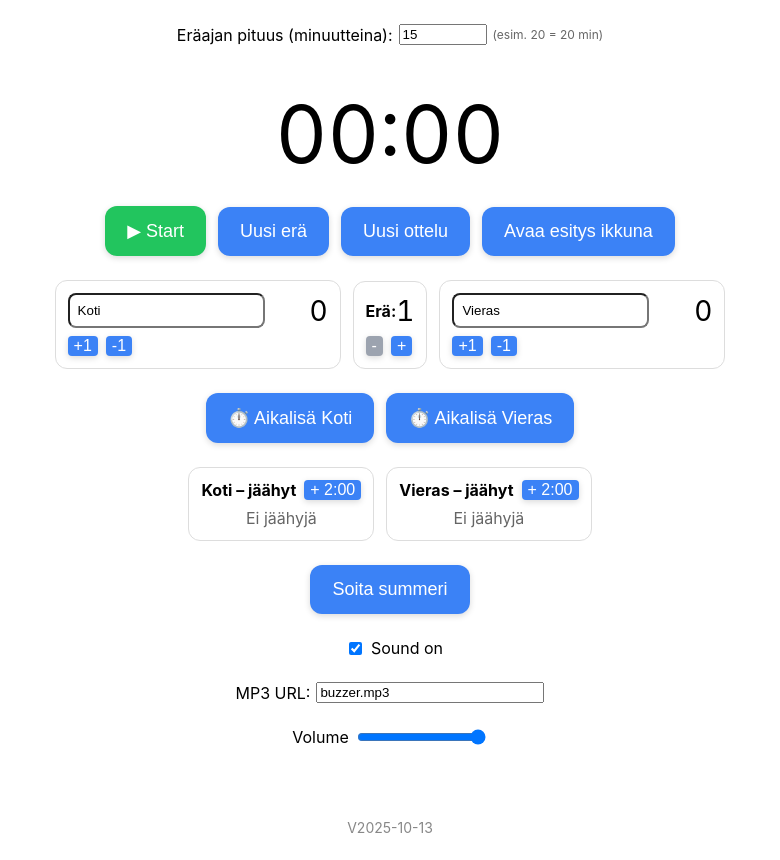
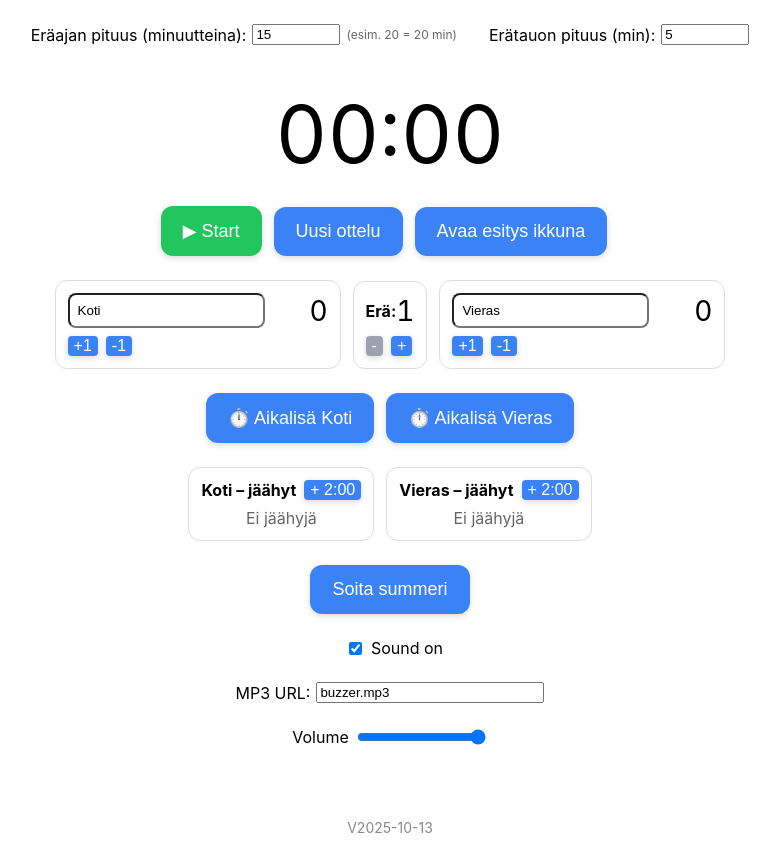
Before and after one commit to ikivela/tulostaulu, a React (Create React App) app: page / in a window 1280 px wide. Shown: the whole page, without its empty margins (250-1030 px from the left). Built offline with nearby package versions, Linux system fonts and the light colour scheme.

Commit message:
Added intermission time

```diff
--- a/src/App.css
+++ b/src/App.css
@@ -36,3 +36,8 @@
     transform: rotate(360deg);
   }
 }
+
+@keyframes pulse {
+  0% { box-shadow: 0 0 16px 4px #f59e42; }
+  100% { box-shadow: 0 0 32px 8px #f59e42; }
+}
--- a/src/App.js
+++ b/src/App.js
@@ -1,8 +1,7 @@
+  // Modal state for new match dialog
 import React, { useEffect, useMemo, useReducer, useRef, useState } from "react";
-
 /**
  * Scoreboard with operator & public view (no backend)
- * - Game clock (mm:ss), periods (1–4), goals, buzzer
  * - MP3 sound on end
  * - Cross-tab sync (BroadcastChannel / localStorage)
  * - NEW: Team-specific penalties (2:00 countdown), max 2 concurrent per team
@@ -35,6 +34,7 @@ const initialState = {
   },
   timeout: { active: false, team: null, seconds: 30 },
   timeoutsUsed: { home: false, guest: false },
+  breakActive: false,
   // monotonic revision to avoid echo loops
   rev: 0,
 };
@@ -46,7 +46,7 @@ function reducer(state, action) {
       return { ...state, periodDuration: duration };
     }
     case "TICK": {
-      // Tick either main game clock (when running) OR timeout (when active)
+      // Tick either main game clock (when running) OR timeout (when active) OR break
       const timeoutActive = !!(state.timeout && state.timeout.active);
       if (!(state.running || timeoutActive)) return state;
 
@@ -58,6 +58,26 @@ function reducer(state, action) {
           return { ...state, timeout: { active: false, team: null, seconds: 30 }, rev: state.rev + 1 };
         }
         return { ...state, timeout };
+      }
+
+      // Break logic
+      if (state.breakActive) {
+        const nextSeconds = Math.max(0, state.seconds - 1);
+        if (nextSeconds === 0) {
+          // Break finished, reset breakActive and stop clock
+            const nextPeriod = clamp((state.period ?? 1) + 1, 1, 4);
+            return {
+              ...state,
+              seconds: 0,
+              period: nextPeriod,
+              running: false,
+              breakActive: false,
+              direction: "up",
+              timeoutsUsed: { home: false, guest: false },
+              rev: state.rev + 1
+            };
+        }
+        return { ...state, seconds: nextSeconds };
       }
 
       // Otherwise tick the main game clock
@@ -156,15 +176,16 @@ function reducer(state, action) {
         rev: state.rev + 1
       };
     }
-    case "SET_PERIOD": {
-      const p = clamp(Number(action.to) || 1, 1, 4);
+
+    case "START_BREAK": {
+      const minutes = Math.max(1, Number(action.minutes) || 5);
       return {
         ...state,
-        period: p,
-        running: false,
-        direction: "up",
-        timeoutsUsed: { home: false, guest: false },
-        rev: state.rev + 1
+        seconds: minutes * 60,
+        running: true,
+        direction: "down",
+        breakActive: true,
+        rev: state.rev + 1,
       };
     }
 
@@ -353,7 +374,7 @@ function useEndOfTimeSound(state, { enabled = true, onlyOperator = true, src, vo
     const timeoutActive = !!(state.timeout && state.timeout.active);
     const timeoutEndedNow = prevTimeoutActive.current && !timeoutActive;
 
-    // Soitetaan summeri vain kun aikalisä päättyy, ei kun se alkaa
+    // Soitetaan summeri kun erä päättyy, aikalisä päättyy, tai erätauko päättyy
     if (hitMainEnd && playedForRev.current !== state.rev) {
       playedForRev.current = state.rev;
       play();
@@ -361,14 +382,18 @@ function useEndOfTimeSound(state, { enabled = true, onlyOperator = true, src, vo
     if (timeoutEndedNow && prevTimeoutTeam.current !== null) {
       play();
     }
+    if (state.breakActive === false && prevTimeoutActive.current === true && state.seconds === 0) {
+      play();
+    }
 
     prevTimeoutActive.current = timeoutActive;
     prevTimeoutTeam.current = state.timeout && state.timeout.active ? state.timeout.team : null;
-    }, [state.seconds, state.direction, state.rev, state.timeout, enabled, isOperator, onlyOperator, play, state.periodDuration]);
+    }, [state.seconds, state.direction, state.rev, state.timeout, state.breakActive, enabled, isOperator, onlyOperator, play, state.periodDuration]);
 }
 
 // ---------- Views ----------
 function OperatorView(props) {
+  const [showNewMatchModal, setShowNewMatchModal] = useState(false);
   const { state, dispatch, soundOn, setSoundOn, soundUrl, setSoundUrl, volume, setVolume } = props;
   const canAddHomePenalty = !state.running && state.penalties.home.length < 2;
   const canAddGuestPenalty = !state.running && state.penalties.guest.length < 2;
@@ -376,6 +401,20 @@ function OperatorView(props) {
   // Versionumero muodossa V{vvvv-kk-pp}
   const today = new Date();
   const version = `V${today.getFullYear()}-${String(today.getMonth()+1).padStart(2,"0")}-${String(today.getDate()).padStart(2,"0")}`;
+
+  // Detect if period is finished (clock stopped at end)
+  const periodSeconds = state.periodDuration * 60;
+  const periodFinished = !state.running && !state.breakActive && ((state.direction === "down" && state.seconds === 0) || (state.direction === "up" && state.seconds === periodSeconds));
+
+  // Break duration state
+  const [breakMinutes, setBreakMinutes] = useState(5);
+  // Modal state for break dialog
+  const [showBreakModal, setShowBreakModal] = useState(false);
+  useEffect(() => {
+    if (periodFinished) {
+      setShowBreakModal(true);
+    }
+  }, [periodFinished]);
 
   return (
     <div
@@ -390,7 +429,7 @@ function OperatorView(props) {
         position: "relative",
       }}
     >
-      <div style={{ marginBottom: 16 }}>
+      <div style={{ marginBottom: 16, display: "flex", gap: 32 }}>
         <label style={{ display: "inline-flex", alignItems: "center", gap: 6 }}>
           Eräajan pituus (minuutteina):
           <input
@@ -402,6 +441,17 @@ function OperatorView(props) {
             style={{ width: 80 }}
           />
           <span style={{ fontSize: 12, color: '#666' }}>(esim. 20 = 20 min)</span>
+        </label>
+        <label style={{ display: "inline-flex", alignItems: "center", gap: 6 }}>
+          Erätauon pituus (min):
+          <input
+            type="number"
+            min={1}
+            max={60}
+            value={breakMinutes}
+            onChange={e => setBreakMinutes(Math.max(1, Math.min(60, Number(e.target.value) || 5)))}
+            style={{ width: 80 }}
+          />
         </label>
       </div>
       <div style={{ fontSize: 80, fontVariantNumeric: "tabular-nums" }}>{formatMMSS((state.timeout && state.timeout.active) ? state.timeout.seconds : state.seconds)}</div>
@@ -425,48 +475,70 @@ function OperatorView(props) {
           </button>
         ) : (
           <button
-            disabled={state.timeout && state.timeout.active}
+            disabled={(state.timeout && state.timeout.active) || periodFinished}
             onClick={() => dispatch({ type: "START" })}
             style={{
               padding: "14px 22px",
               fontSize: 18,
-              background: (state.timeout && state.timeout.active) ? "#9ca3af" : "#22c55e",
+              background: ((state.timeout && state.timeout.active) || periodFinished) ? "#9ca3af" : "#22c55e",
               color: "#fff",
               border: "none",
               borderRadius: 12,
               boxShadow: "0 2px 6px rgba(0,0,0,0.15)",
-              cursor: (state.timeout && state.timeout.active) ? "not-allowed" : "pointer",
+              cursor: ((state.timeout && state.timeout.active) || periodFinished) ? "not-allowed" : "pointer",
             }}
             title="Käynnistä pelikello"
           >
             ▶ Start
           </button>
         )}
+        {/* Uusi erä -nappi poistettu, erätauon jälkeen siirrytään automaattisesti seuraavaan erään */}
+      {showBreakModal && (
+        <div style={{
+          position: "fixed",
+          top: 0,
+          left: 0,
+          width: "100vw",
+          height: "100vh",
+          background: "rgba(0,0,0,0.35)",
+          display: "flex",
+          alignItems: "center",
+          justifyContent: "center",
+          zIndex: 9999,
+        }}>
+          <div style={{
+            background: "#fff",
+            padding: "32px 40px",
+            borderRadius: 16,
+            boxShadow: "0 4px 32px #0002",
+            textAlign: "center",
+            minWidth: 320,
+          }}>
+            <div style={{ fontSize: 24, fontWeight: 600, marginBottom: 18 }}>Erä pelattu!</div>
+            <div style={{ fontSize: 18, marginBottom: 28 }}>Aloitetaanko erätauko? ({breakMinutes} minuuttia)</div>
+            <button
+              style={{
+                padding: "12px 32px",
+                fontSize: 18,
+                background: "#22c55e",
+                color: "#fff",
+                border: "none",
+                borderRadius: 10,
+                fontWeight: 600,
+                cursor: "pointer",
+              }}
+              onClick={() => {
+                // Start break: set clock to breakMinutes, direction down, running true
+                props.dispatch({ type: "START_BREAK", minutes: breakMinutes });
+                setShowBreakModal(false);
+              }}
+            >Ok</button>
+          </div>
+        </div>
+      )}
         <button
           disabled={state.running}
-          onClick={() => {
-            if (window.confirm("Aloitetaanko uusi erä?")) {
-              dispatch({ type: "RESET_CLOCK" });
-            }
-          }}
-          style={{
-              padding: "14px 22px",
-              fontSize: 18,
-              background: state.running ? "#9ca3af" : "#3b82f6",
-              color: "#fff",
-              border: "none",
-              borderRadius: 12,
-              boxShadow: "0 2px 6px rgba(0,0,0,0.15)",
-              cursor: state.running ? "not-allowed" : "pointer",
-            }}
-        >Uusi erä</button>
-        <button
-          disabled={state.running}
-          onClick={() => {
-            if (window.confirm("Aloitetaanko uusi ottelu?")) {
-              dispatch({ type: "RESET_ALL" });
-            }
-          }}
+          onClick={() => setShowNewMatchModal(true)}
           style={{
               padding: "14px 22px",
               fontSize: 18,
@@ -477,6 +549,63 @@ function OperatorView(props) {
               boxShadow: "0 2px 6px rgba(0,0,0,0.15)",
               cursor: state.running ? "not-allowed" : "pointer",
             }}>Uusi ottelu</button>
+
+      {showNewMatchModal && (
+        <div style={{
+          position: "fixed",
+          top: 0,
+          left: 0,
+          width: "100vw",
+          height: "100vh",
+          background: "rgba(0,0,0,0.35)",
+          display: "flex",
+          alignItems: "center",
+          justifyContent: "center",
+          zIndex: 9999,
+        }}>
+          <div style={{
+            background: "#fff",
+            padding: "32px 40px",
+            borderRadius: 16,
+            boxShadow: "0 4px 32px #0002",
+            textAlign: "center",
+            minWidth: 320,
+          }}>
+            <div style={{ fontSize: 24, fontWeight: 600, marginBottom: 18 }}>Aloitetaanko uusi ottelu?</div>
+            <div style={{ display: "flex", gap: 24, justifyContent: "center", marginTop: 24 }}>
+              <button
+                style={{
+                  padding: "12px 32px",
+                  fontSize: 18,
+                  background: "#22c55e",
+                  color: "#fff",
+                  border: "none",
+                  borderRadius: 10,
+                  fontWeight: 600,
+                  cursor: "pointer",
+                }}
+                onClick={() => {
+                  dispatch({ type: "RESET_ALL" });
+                  setShowNewMatchModal(false);
+                }}
+              >Kyllä</button>
+              <button
+                style={{
+                  padding: "12px 32px",
+                  fontSize: 18,
+                  background: "#ef4444",
+                  color: "#fff",
+                  border: "none",
+                  borderRadius: 10,
+                  fontWeight: 600,
+                  cursor: "pointer",
+                }}
+                onClick={() => setShowNewMatchModal(false)}
+              >Ei</button>
+            </div>
+          </div>
+        </div>
+      )}
         <button
           disabled={state.running}
           onClick={() => window.open(`${window.location.pathname}?role=display`, "_blank")}
@@ -848,25 +977,27 @@ function DisplayView({ state, soundUrl, volume }) {
 
 function PenaltyChips({ title, list }) {
   return (
-    <div style={{ display: "flex", alignItems: "center", gap: 8 }}>
+    <div style={{ display: "flex", alignItems: "center", gap: 16 }}>
       {list.length === 0 ? (
         <span style={{
           border: "1px solid #fff",
-            borderRadius: 10,
-            padding: "4px 10px",
-            fontVariantNumeric: "tabular-nums",
-            fontSize: 40,
-            opacity:0
-           }}>x</span>
+          borderRadius: 10,
+          padding: "8px 24px",
+          fontVariantNumeric: "tabular-nums",
+          fontSize: 60,
+          opacity:0
+        }}>x</span>
       ) : (
         list.map((secs, i) => (
           <span key={i} style={{
             border: "1px solid #fff",
             borderRadius: 10,
-            padding: "4px 10px",
+            padding: "8px 24px",
             fontVariantNumeric: "tabular-nums",
             color: "#ef4444",
-            fontSize: 40,
+            fontSize: 60,
+            fontWeight: 700,
+            background: "#fff2",
           }}>{formatMMSS(secs)}</span>
         ))
       )}
```
